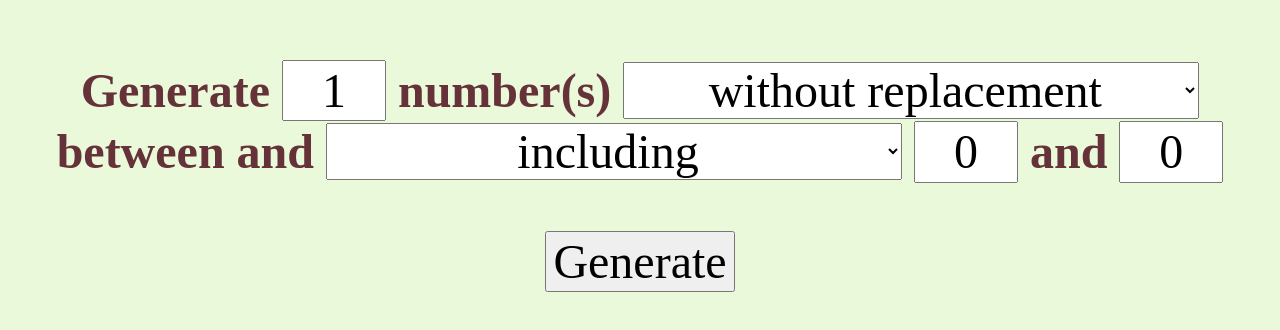
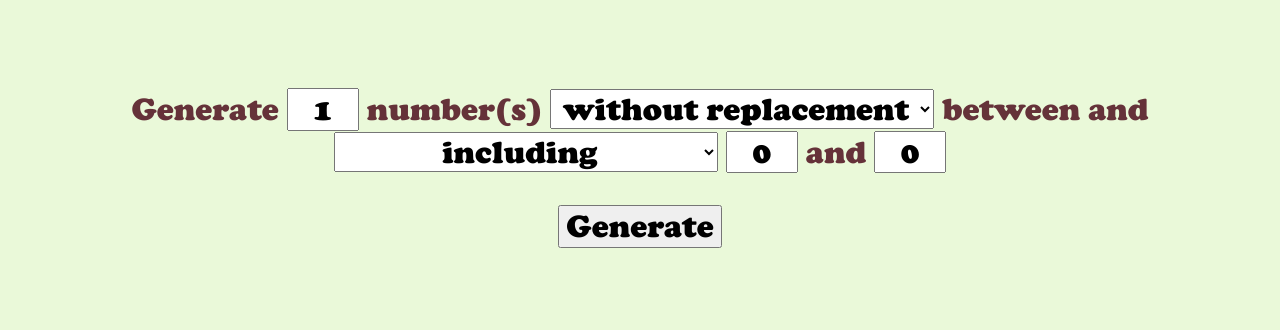
Before and after one commit to Mouzone/rng, a SvelteKit app: page / in a window 1280 px wide. Shown: the part 248-578 px from the top of the page. Built offline with nearby package versions, Linux system fonts and the light colour scheme.

Commit message:
Add font family

```diff
--- a/src/routes/+page.svelte
+++ b/src/routes/+page.svelte
@@ -120,14 +120,21 @@
 </div>
 
 <style>
+	@font-face {
+		font-family: "Cooper Black";
+		src: url(/COOPBL.TTF) format("truetype");
+		font-weight: 900;
+		font-style: normal;
+	}
 	#page {
 		height: 100dvh;
 		width: 100dvw;
 
+		font-family: "Cooper Black", serif;
 		background-color: #eaf9d9;
 		color: #653239;
 		font-weight: bolder;
-		font-size: 3em;
+		font-size: 2em;
 
 		display: flex;
 		flex-direction: column;
```
Also changed, not shown: static/COOPBL.TTF (added).
